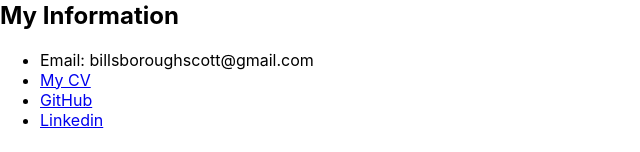
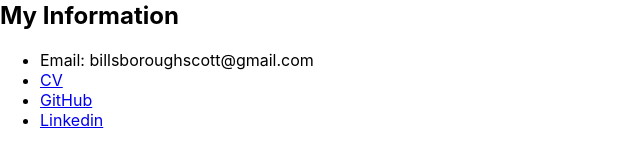
Before and after one commit to sbillsborough/react-portfolio, a React (Create React App) app in the folder react-portfolio/: page /#/contact in a window 1280 px wide. Shown: the part 121-273 px from the top of the page, without its empty margins (0-640 px from the left). Built offline with nearby package versions, Linux system fonts and the light colour scheme.

Commit message:
updated My CV to CV

```diff
--- a/react-portfolio/src/pages/Contact.js
+++ b/react-portfolio/src/pages/Contact.js
@@ -22,7 +22,7 @@ const Contact = () => {
             href="https://docs.google.com/document/d/1jK2UPUtZUg3-36E1klYv7rK2zEPrgHrOlqdM6zpWD20/edit?usp=sharing"
             target="_blank"
           >
-            My CV
+            CV
           </a>
         </li>
         <li>
```
